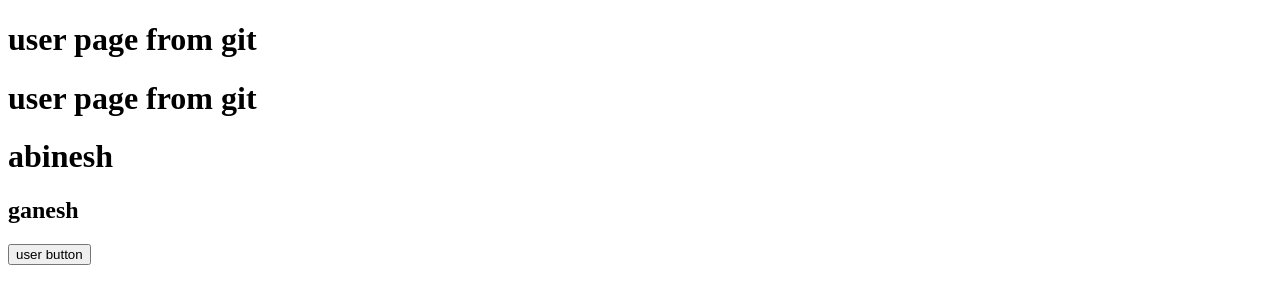
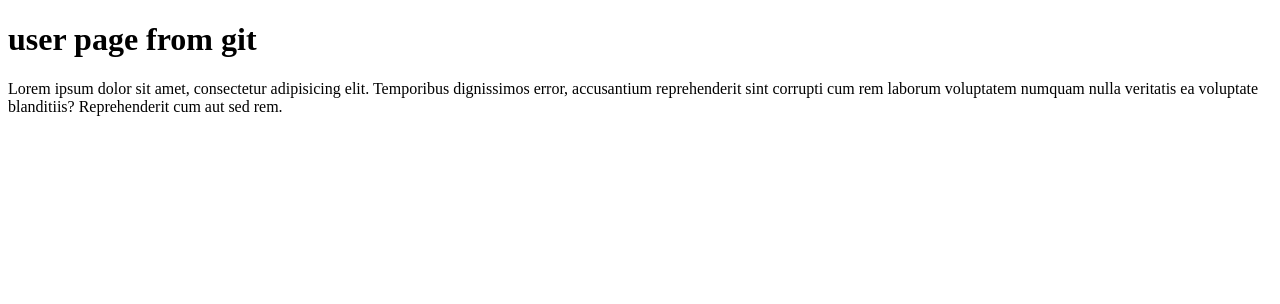
Before and after one commit to Abinesh-ktl/learning, a plain HTML site: page user.html in a window 1280 px wide. Drawn offline with Linux system fonts and the light colour scheme.

Commit message:
update everthing

```diff
--- a/user.html
+++ b/user.html
@@ -7,10 +7,6 @@
 </head>
 <body>
     <h1>user page  from git</h1>
-    <h1>user page  from git</h1>
-    <h1>abinesh</h1>
-    <h2>ganesh</h2>
-
-    <button>user button</button>
+    <p>Lorem ipsum dolor sit amet, consectetur adipisicing elit. Temporibus dignissimos error, accusantium reprehenderit sint corrupti cum rem laborum voluptatem numquam nulla veritatis ea voluptate blanditiis? Reprehenderit cum aut sed rem.</p>
 </body>
 </html>
```
Also changed, not shown: contact.html (+1 -4 lines), index.html (+1 -1 lines).
